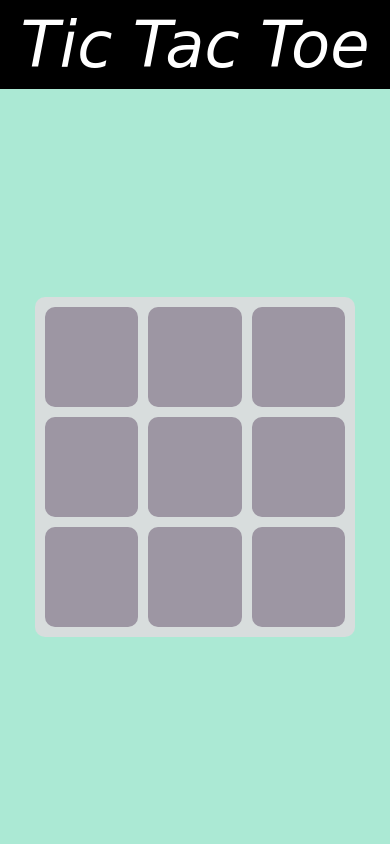
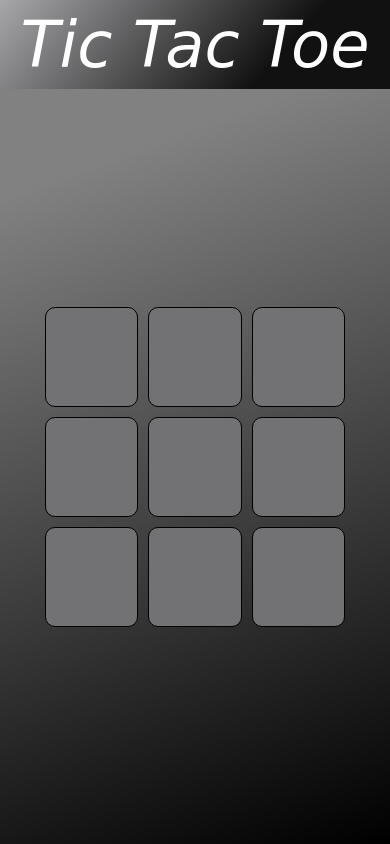
Before and after one commit to aleksandar-code/ticTacToe, a plain HTML site: page index.html in a window 390 px wide. Drawn offline with Linux system fonts and the light colour scheme; a web font is replaced by a local one.

Commit message:
Update style

```diff
--- a/style.css
+++ b/style.css
@@ -9,7 +9,7 @@ body {
   display: flex;
   flex-direction: column;
   user-select: none;
-  background-color: rgb(171, 233, 212);
+  background: linear-gradient(160deg, #818181 20%, #000000 100%);
 }
 
 #main {
@@ -28,7 +28,7 @@ body {
   height: 500px;
   border-radius: 10px;
   gap: 10px;
-  background-color: rgb(216, 221, 221);
+  background: none;
 }
 
 .board-cell {
@@ -39,7 +39,8 @@ body {
   user-select: none;
   width: 150px;
   height: 150px;
-  background-color: rgb(157, 150, 163);
+  background-color: #727274;
+  border: 1px solid black;
   border-radius: 10px;
   font-size: 10rem;
   transition: all ease 0.4s;
@@ -57,7 +58,7 @@ header {
   justify-content: center;
   align-items: center;
   height: 100px;
-  background-color: black;
+  background: linear-gradient(311deg, #111111 30%, #a7a7aa 100%);
 }
 
 #title {
@@ -108,7 +109,7 @@ header {
     height: 340px;
     border-radius: 10px;
     gap: 10px;
-    background-color: rgb(216, 221, 221);
+    background: none;
   }
 
   .board-cell {
@@ -119,7 +120,8 @@ header {
     user-select: none;
     width: 100px;
     height: 100px;
-    background-color: rgb(157, 150, 163);
+    background-color: #727274;
+    border: 1px solid black;
     border-radius: 10px;
     font-size: 8em;
     transition: all ease-in-out 0.4s;
```
